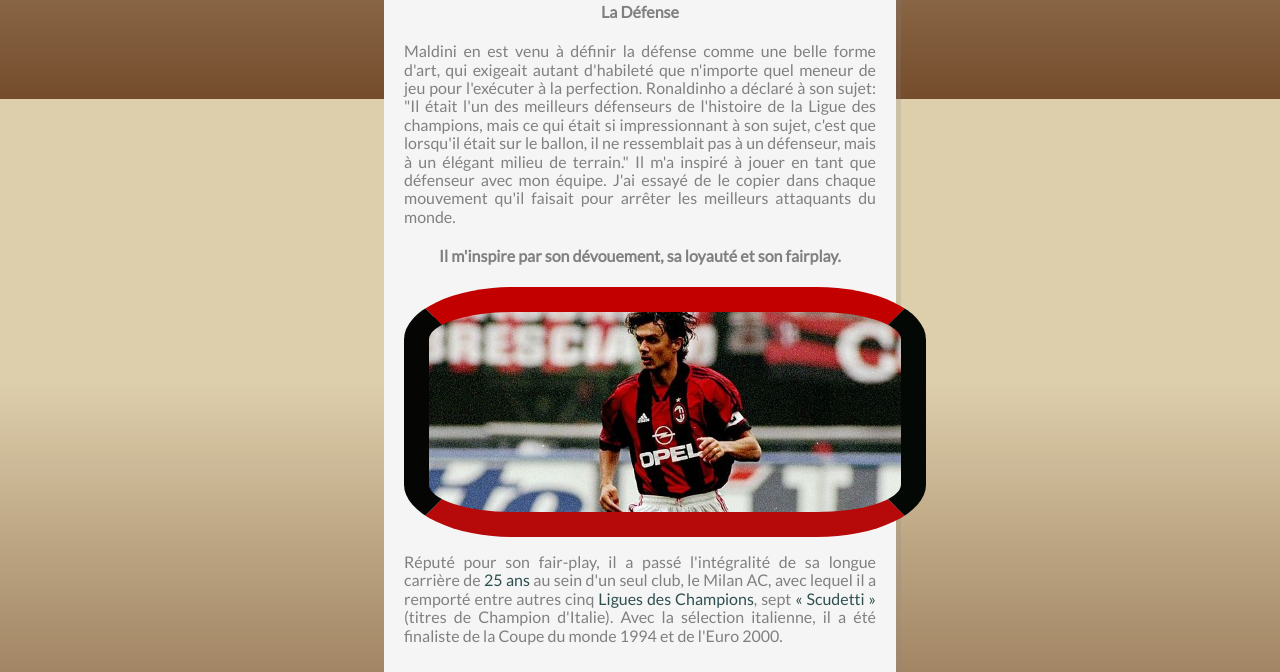
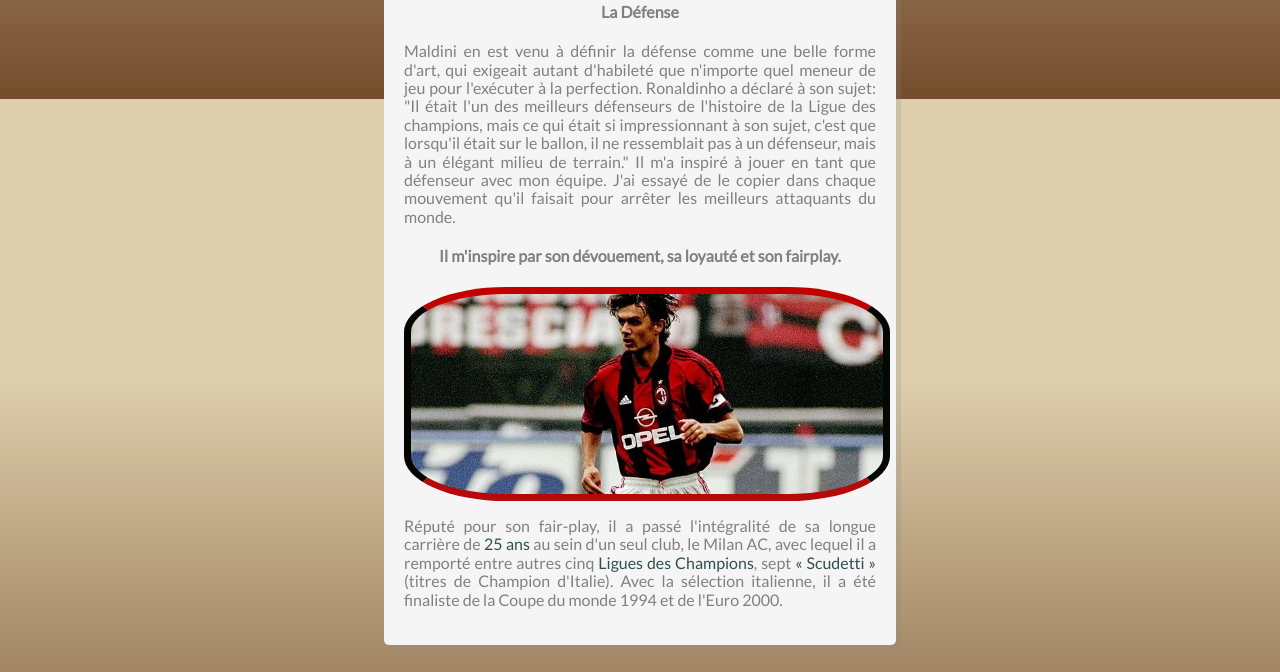
Before and after one commit to Ibrahim-sho/Tribute, a plain HTML site: page html/Ibrahim.html in a window 1280 px wide. Shown: the part 701-1373 px from the top of the page. Drawn offline with nearby package versions, Linux system fonts and the light colour scheme.

Commit message:
Update style.css

```diff
--- a/styles/style.css
+++ b/styles/style.css
@@ -124,9 +124,9 @@ a:hover {
   border-style: solid;
   border-color: rgb(194, 0, 0) rgb(4, 8, 4) rgb(182, 9, 9) rgb(5, 5, 3);
   transition: border-width 0.6s linear;
-  border-width: 25px;
+  border-width: 7px;
 }
-.fotoibra:hover { border-width: 40px; }
+.fotoibra:hover { border-width: 21px; }
 
 .gallery {
   border: 1px solid #ccc;
```
